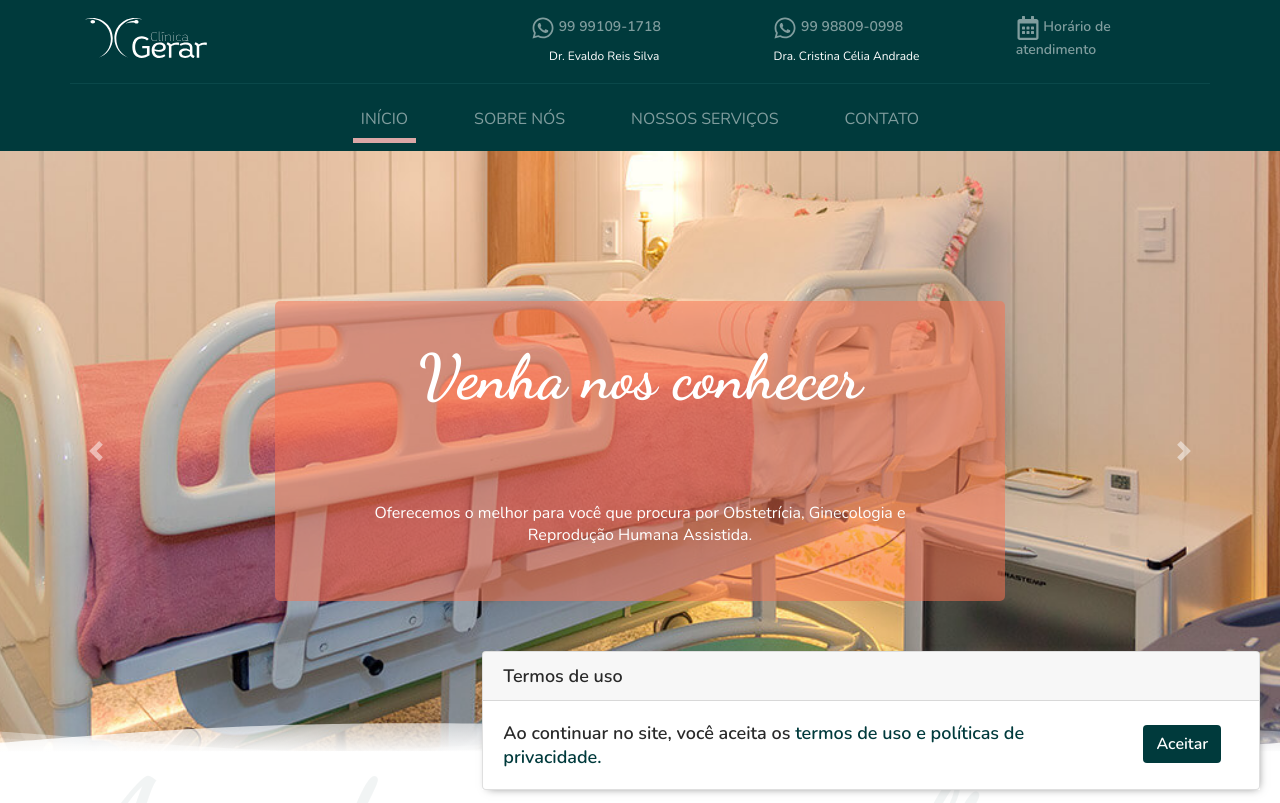
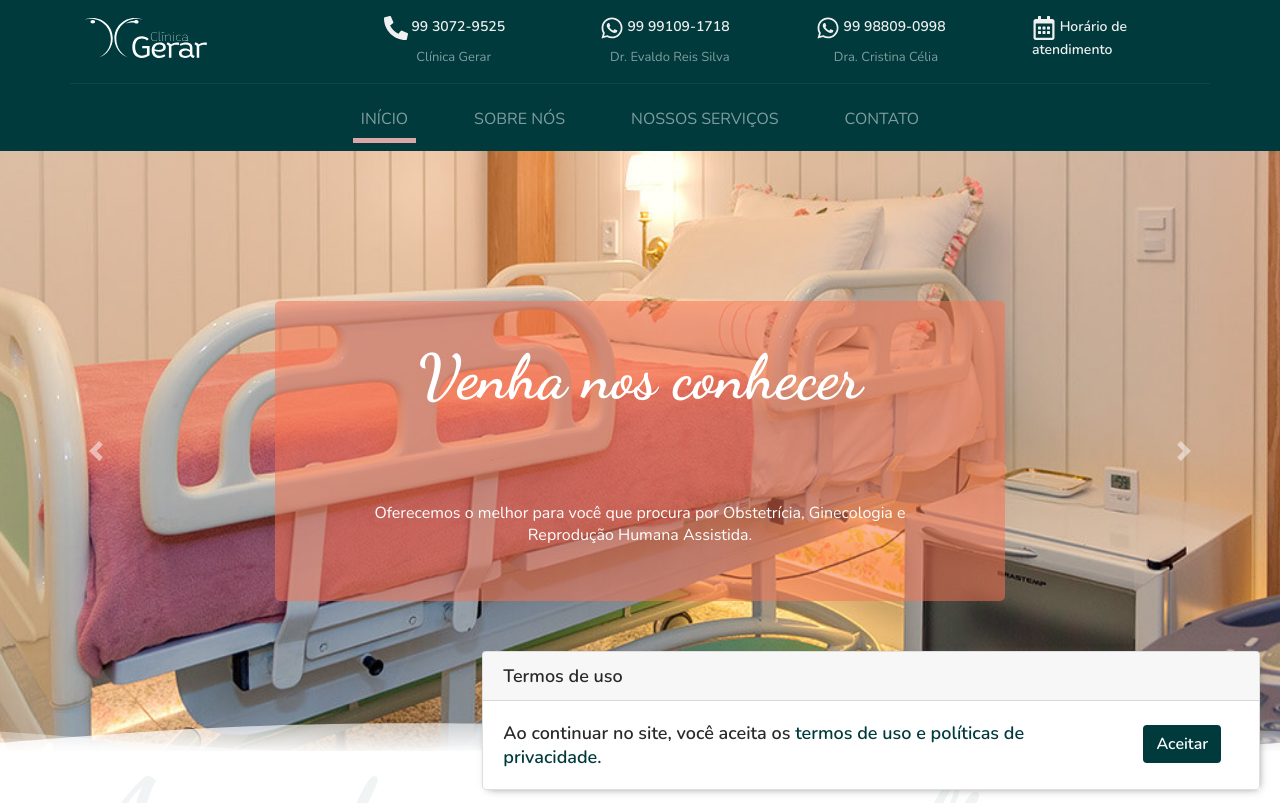
Before and after one commit to LennonSousa/clinica-gerar-web-next, a Next.js app: page / in a window 1280 px wide. Shown: the top 803 px of the page. Built offline with nearby package versions, Linux system fonts and the light colour scheme.

Commit message:
Page header and nav collapse.

```diff
--- a/package.json
+++ b/package.json
@@ -1,6 +1,6 @@
 {
   "name": "clinica-gerar-next",
-  "version": "0.2.6",
+  "version": "0.2.7",
   "private": true,
   "scripts": {
     "start": "NODE_ENV=production node server",
--- a/src/components/PageHeader.tsx
+++ b/src/components/PageHeader.tsx
@@ -1,7 +1,7 @@
 import React, { useState, useEffect } from 'react';
 import Link from 'next/link';
 import { Container, Navbar, Nav, Row, Col, Modal, Button, Image } from 'react-bootstrap';
-import { FaWhatsapp, FaRegCalendarAlt } from 'react-icons/fa';
+import { FaPhoneAlt, FaWhatsapp, FaRegCalendarAlt } from 'react-icons/fa';
 
 import styles from '../styles/components/PageHeader.module.css';
 
@@ -51,6 +51,21 @@ const PageHeader: React.FC<PageHeaderProps> = ({ activeLink }) => {
                                     <Row>
                                         <Col className={styles.navContactContainerLink}>
                                             <Nav.Link
+                                                title="Telefone da Clínica Gerar Imperatriz"
+                                            ><FaPhoneAlt size={24} /> {` `} 99 3072-9525</Nav.Link>
+                                        </Col>
+                                    </Row>
+                                    <Row>
+                                        <Col className={styles.navContactContainerText}>
+                                            Clínica Gerar
+                                        </Col>
+                                    </Row>
+                                </Col>
+
+                                <Col>
+                                    <Row>
+                                        <Col className={styles.navContactContainerLink}>
+                                            <Nav.Link
                                                 href="https://api.whatsapp.com/send?phone=+5599991091718"
                                                 rel="noopener noreferrer"
                                                 target="_blank"
@@ -78,7 +93,7 @@ const PageHeader: React.FC<PageHeaderProps> = ({ activeLink }) => {
                                     </Row>
                                     <Row>
                                         <Col className={styles.navContactContainerText}>
-                                            Dra. Cristina Célia Andrade
+                                            Dra. Cristina Célia
                                         </Col>
                                     </Row>
                                 </Col>
@@ -96,7 +111,7 @@ const PageHeader: React.FC<PageHeaderProps> = ({ activeLink }) => {
                 </Container>
             </Navbar>
 
-            <Navbar className={styles.navContainerBottom}
+            <Navbar collapseOnSelect className={styles.navContainerBottom}
                 style={{
                     backgroundColor: show ? 'rgba(0, 58, 60, 1)' : 'rgba(0, 58, 60, 0.8)',
                     boxShadow: show ? 'none' : 'rgb(0 0 0 / 31%) 0px 4px 11px 2px'
@@ -124,37 +139,60 @@ const PageHeader: React.FC<PageHeaderProps> = ({ activeLink }) => {
 
                     <Navbar.Collapse className="justify-content-center" id="basic-navbar-nav">
                         <Nav>
-                            <Link href="/">
-                                <a
+                            <Link passHref href="/">
+                                <Nav.Link
                                     className={`nav-link ${activeLink === "/" ? styles.navHeaderLinkActive : styles.navHeaderLink}`}
                                     title="A Clínica"
-                                    data-title="A Clínica">INÍCIO</a>
+                                    data-title="A Clínica">INÍCIO</Nav.Link>
                             </Link>
-                            <Link href="/about">
-                                <a
+                            <Link passHref href="/about">
+                                <Nav.Link
                                     className={`nav-link ${activeLink === "/about" ? styles.navHeaderLinkActive : styles.navHeaderLink}`}
                                     title="Sobre nós"
-                                    data-title="Sobre nós">SOBRE NÓS</a>
+                                    data-title="Sobre nós">SOBRE NÓS</Nav.Link>
                             </Link>
-                            <Link href="/our-services">
-                                <a
+                            <Link passHref href="/our-services">
+                                <Nav.Link
                                     className={`nav-link ${activeLink === "/our-services" ? styles.navHeaderLinkActive : styles.navHeaderLink}`}
                                     title="Nossos serviços"
-                                    data-title="Nossos Serviços">NOSSOS SERVIÇOS</a>
+                                    data-title="Nossos Serviços">NOSSOS SERVIÇOS</Nav.Link>
                             </Link>
-                            <Link href="/contact">
-                                <a
+                            <Link passHref href="/contact">
+                                <Nav.Link
                                     className={`nav-link ${activeLink === "/contact" ? styles.navHeaderLinkActive : styles.navHeaderLink}`}
                                     title="Contato"
-                                    data-title="Contato">CONTATO</a>
+                                    data-title="Contato">CONTATO</Nav.Link>
                             </Link>
 
                             <div className={styles.navBottomLinksContainer}>
                                 <Row>
-                                    <Col className="mt-3" sm={4}>
+                                    <Col className="mt-3" sm={3}>
                                         <Row>
                                             <Col className={styles.navContactContainerLink}>
-                                                <Nav.Link href="https://api.whatsapp.com/send?phone=+5599991091718" rel="noopener noreferrer" target="_blank"><FaWhatsapp size={24} /> {` `} 99 99109-1718</Nav.Link>
+                                                <Nav.Link
+                                                    title="Telefone da Clínica Gerar Imperatriz"
+                                                >
+                                                    <FaPhoneAlt size={24} /> {` `} 99 3072-9525
+                                                </Nav.Link>
+                                            </Col>
+                                        </Row>
+                                        <Row>
+                                            <Col className={styles.navContactContainerText}>
+                                                Clínica Gerar
+                                        </Col>
+                                        </Row>
+                                    </Col>
+
+                                    <Col className="mt-3" sm={3}>
+                                        <Row>
+                                            <Col className={styles.navContactContainerLink}>
+                                                <Nav.Link
+                                                    href="https://api.whatsapp.com/send?phone=+5599991091718"
+                                                    rel="noopener noreferrer"
+                                                    target="_blank"
+                                                >
+                                                    <FaWhatsapp size={24} /> {` `} 99 99109-1718
+                                                </Nav.Link>
                                             </Col>
                                         </Row>
                                         <Row>
@@ -164,10 +202,16 @@ const PageHeader: React.FC<PageHeaderProps> = ({ activeLink }) => {
                                         </Row>
                                     </Col>
 
-                                    <Col className="mt-3" sm={4}>
+                                    <Col className="mt-3" sm={3}>
                                         <Row>
                                             <Col className={styles.navContactContainerLink}>
-                                                <Nav.Link href="https://api.whatsapp.com/send?phone=+5599988090998" rel="noopener noreferrer" target="_blank"><FaWhatsapp size={24} /> {` `} 99 98809-0998</Nav.Link>
+                                                <Nav.Link
+                                                    href="https://api.whatsapp.com/send?phone=+5599988090998"
+                                                    rel="noopener noreferrer"
+                                                    target="_blank"
+                                                >
+                                                    <FaWhatsapp size={24} /> {` `} 99 98809-0998
+                                                </Nav.Link>
                                             </Col>
                                         </Row>
                                         <Row>
@@ -177,10 +221,14 @@ const PageHeader: React.FC<PageHeaderProps> = ({ activeLink }) => {
                                         </Row>
                                     </Col>
 
-                                    <Col className="mt-3" sm={4}>
+                                    <Col className="mt-3" sm={3}>
                                         <Row>
                                             <Col className={styles.navContactContainerLink}>
-                                                <Nav.Link onClick={handleShow} ><FaRegCalendarAlt size={24} /> {` `} Horário de atendimento</Nav.Link>
+                                                <Nav.Link
+                                                    onClick={handleShow}
+                                                >
+                                                    <FaRegCalendarAlt size={24} /> {` `} Horário de atendimento
+                                                </Nav.Link>
                                             </Col>
                                         </Row>
                                     </Col>
@@ -197,7 +245,7 @@ const PageHeader: React.FC<PageHeaderProps> = ({ activeLink }) => {
                 </Modal.Header>
                 <Modal.Body>
                     <Row className="mt-4 mb-4 justify-content-center align-items-center text-center">
-                        <Col sm={5}>
+                        <Col className="col-8" sm={6}>
                             <Image fluid src="/assets/images/undraw_Work_time_re_hdyv.svg" alt="Horário de funcionamento" />
                         </Col>
 
--- a/src/pages/contact.tsx
+++ b/src/pages/contact.tsx
@@ -134,6 +134,9 @@ function Contact() {
                                             <Col>
                                                 <p>cliente@clinicageraritz.com.br</p>
                                                 <p>financeiro@clinicageraritz.com.br</p>
+                                                <br />
+                                                <br />
+                                                <br />
                                             </Col>
                                         </Row>
                                     </Col>
@@ -254,6 +257,7 @@ function Contact() {
                                                         value={values.message}
                                                         name="message"
                                                         isInvalid={!!errors.message}
+                                                        style={{ resize: 'none' }}
                                                     />
                                                     <Form.Control.Feedback type="invalid">{errors.message}</Form.Control.Feedback>
                                                 </Form.Group>
--- a/src/pages/index.tsx
+++ b/src/pages/index.tsx
@@ -356,9 +356,9 @@ export default function Home() {
         </Modal.Header>
         <Modal.Body>
           <Row className="mt-4 mb-4 justify-content-center align-items-center text-center">
-            <Col sm={5} className="mb-3">
-              <Row className="justify-content-center mb-2">
-                <Col className="col-8">
+            <Col sm={5} className="mb-4">
+              <Row className="justify-content-center mb-4">
+                <Col className="col-6">
                   <Image src="/assets/images/team-01.jpg" alt="Marcar uma consulta com o Dr. Evaldo Reis Silva" fluid roundedCircle />
                 </Col>
               </Row>
@@ -385,9 +385,9 @@ export default function Home() {
               </Row>
             </Col>
 
-            <Col sm={5} className="mb-3">
+            <Col sm={5} className="mb-4">
               <Row className="justify-content-center mb-2">
-                <Col className="col-8">
+                <Col className="col-6">
                   <Image src="/assets/images/team-02.jpg" alt="Marcar uma consulta com a Dra. Cristina Célia Andrade" fluid roundedCircle />
                 </Col>
               </Row>
--- a/src/styles/components/PageHeader.module.css
+++ b/src/styles/components/PageHeader.module.css
@@ -15,6 +15,8 @@
     font-weight: 200;
     margin: 0 25px 0 25px;
     font-size: 16px;
+    border-bottom: #daa7a600 5px solid;
+    transition-duration: 0.4s;
 }
 
 .navTopContainer {
@@ -25,23 +27,34 @@
 }
 
 .navContactContainerLink {
-    margin: 0 25px 0 25px;
+    margin: 0 15px 0 15px;
     font-size: 14px;
 }
 
+.navContactContainerLink a {
+    color: rgb(240, 240, 240) !important;
+    transition-duration: 0.4s;
+}
+
+.navContactContainerLink a:hover {
+    color: rgb(250, 250, 250, .5) !important;
+}
+
 .navContactContainerText {
-    font-weight: 200;
-    margin: 0 25px 0 25px;
-    font-size: 12px;
+    font-weight: 400;
+    margin: 0 15px 0 15px;
+    font-size: 13px;
     text-align: center;
-    color: #fff;
+    color: rgba(255,255,255,.5);
 }
 
 .navHeaderLinkActive {
     font-weight: 200;
     margin: 0 25px 0 25px;
     font-size: 16px;
+    color: #fff;
     border-bottom: #DAA7A6 5px solid;
+    transition-duration: 0.4s;
 }
 
 .navBottomContainer {
```
Lines whose indentation alone changed are shown as unchanged.
